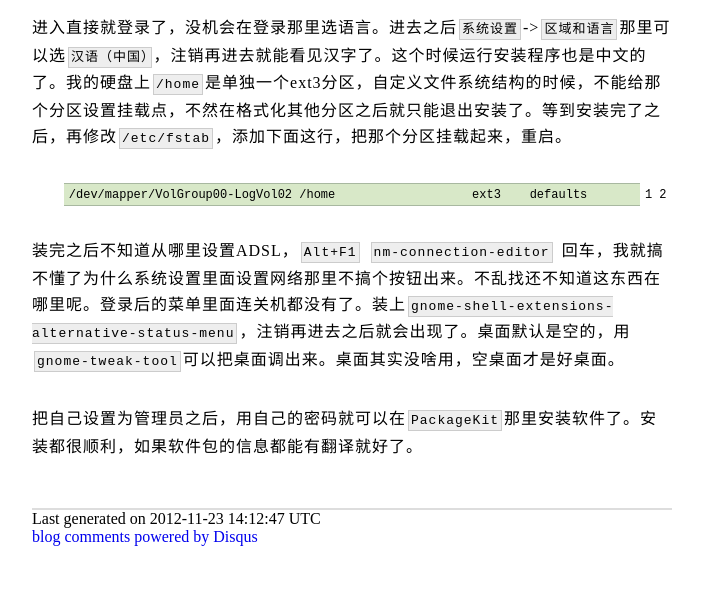
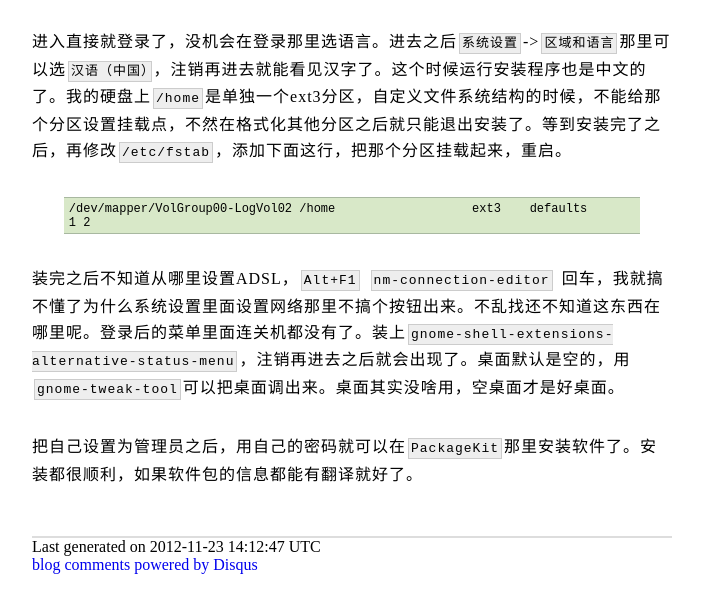
Before and after one commit to bhuztez/bhuztez.github.com, a Jekyll site: the page built from _posts/2011-06-05-fedora-15-hard-drive-install-by-livecd.markdown, in a window 1280 px wide. Shown: the part 320-926 px from the top of the page, without its empty margins (288-991 px from the left). Built offline with Jekyll 4.4.1, drawn with Linux system fonts in a browser that asks for light colours; comment, search, counter and statistics services are not loaded; before the commit the page ends 900 px from its top, so only the background shows below that.

Commit message:
fix code line wrap

```diff
--- a/css/highlight.css
+++ b/css/highlight.css
@@ -1,5 +1,6 @@
+.highlight {word-wrap: break-word; word-break: break-all;}
 .highlight pre {font-size: small; padding: 0.3em 0.4em; border: solid #a8b8a0; border-width: 1px 0;}
-.highlight pre .pycon {word-wrap: break-word; word-break: break-all;}
+.highlight pre code {white-space: pre-wrap;}
 .highlight  { background: #d8e8c8;  margin: 0 2em; }
 
 .highlight .hll { background-color: #ffffcc }
```
